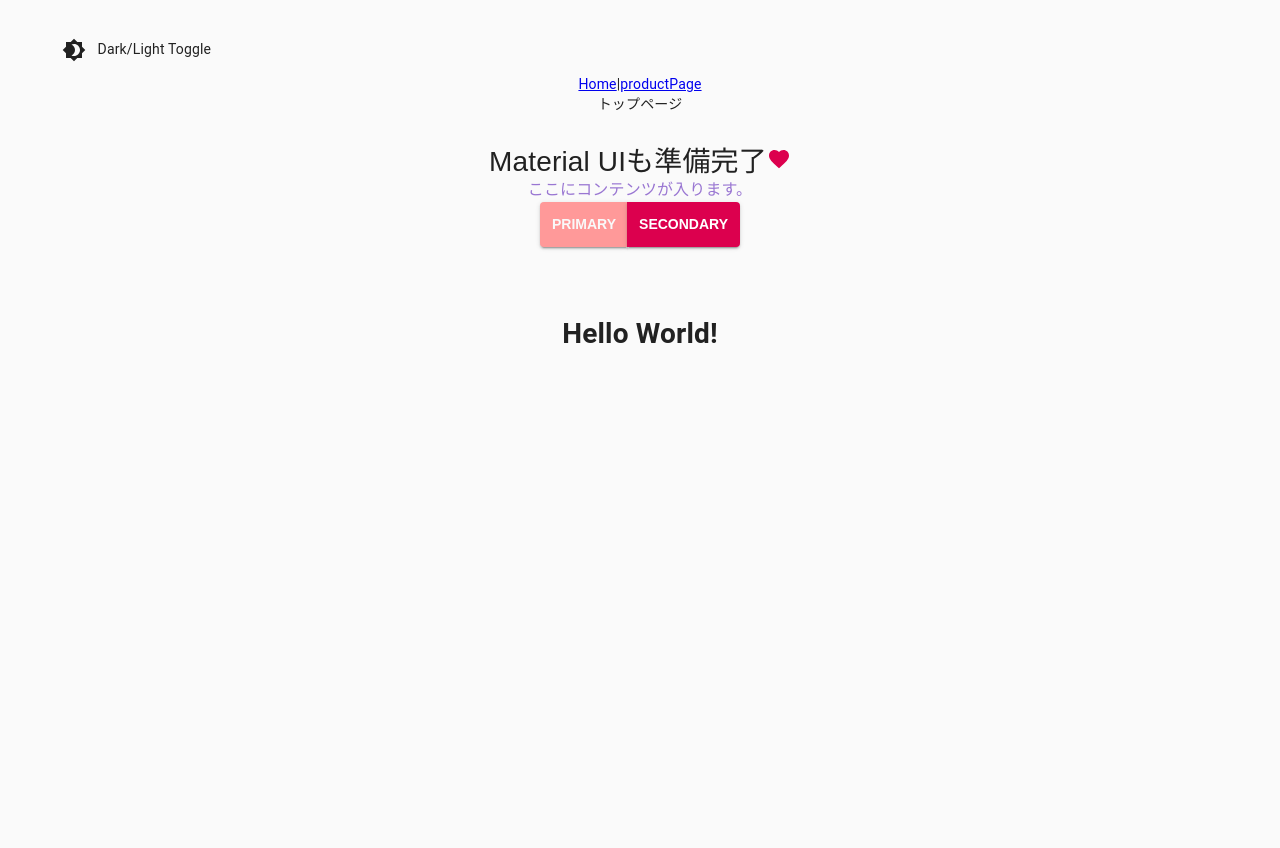
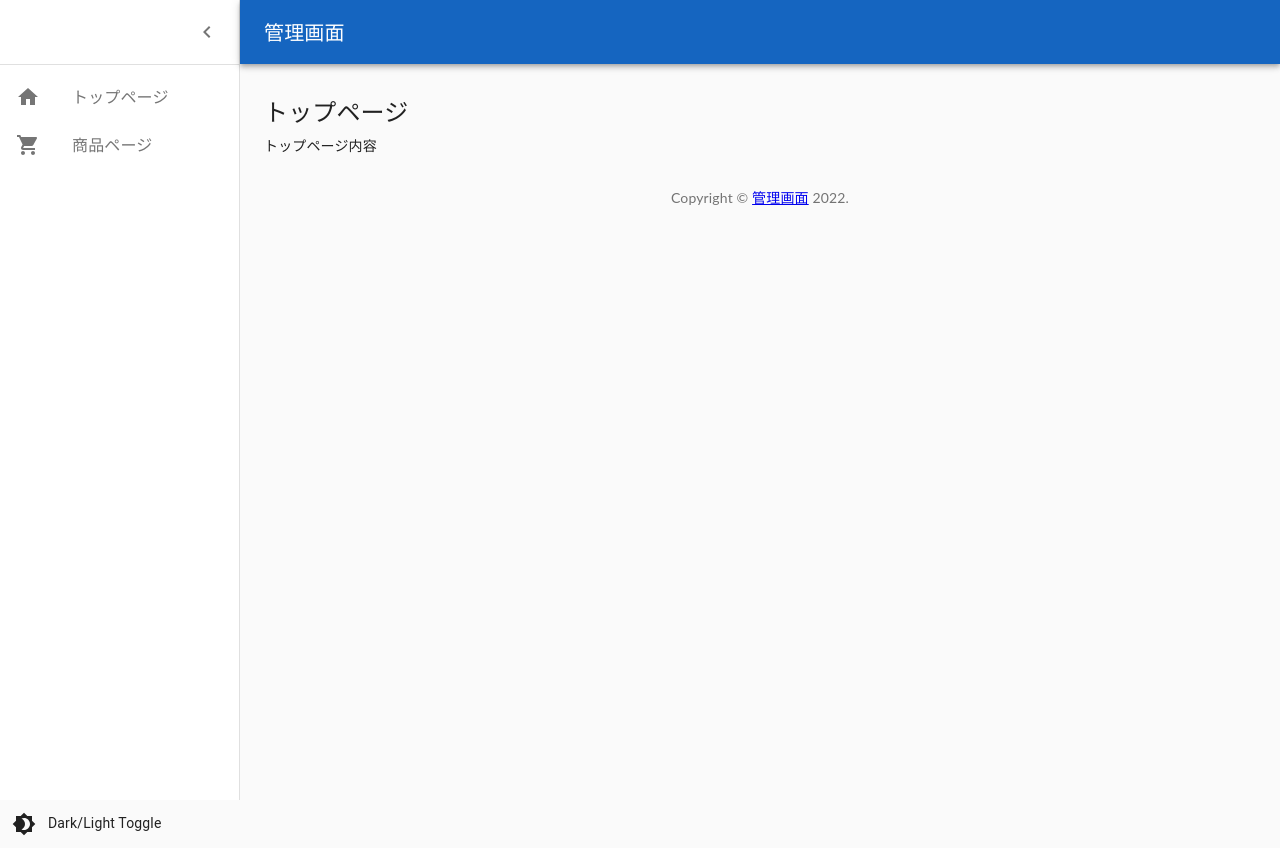
Before and after one commit to BoxPistols/mui4, a React app: page / in a window 1280 px wide. Before the commit the page ends 800 px from the top, so only its background shows below. Built offline with nearby package versions, Linux system fonts and the light colour scheme; the HTML template or start-up script is replaced by a standard one.

Commit message:
Add Admin Base

```diff
--- a/src/App.tsx
+++ b/src/App.tsx
@@ -1,18 +1,18 @@
 import React, { ReactNode } from 'react'
 import { makeStyles } from '@material-ui/core/styles'
 
-import {
-  Container,
-  Box,
-  Typography,
-  Button,
-  ButtonProps,
-  ButtonGroup,
-} from '@material-ui/core'
+// import {
+//   Container,
+//   Box,
+//   Typography,
+//   Button,
+//   ButtonProps,
+//   ButtonGroup,
+// } from '@material-ui/core'
 
 const useStyles = makeStyles((theme) => ({
   root: {
-    padding: theme.spacing(2),
+    // padding: theme.spacing(2),
     textAlign: 'center',
   },
 }))
@@ -25,9 +25,9 @@
   const classes = useStyles()
   return (
     <>
-      <Container maxWidth='lg' className={classes.root}>
-        {children}
-      </Container>
+      {/* <Container maxWidth='lg' className={classes.root}> */}
+      {children}
+      {/* </Container> */}
     </>
   )
 }
--- a/src/components/pages/HomePage.tsx
+++ b/src/components/pages/HomePage.tsx
@@ -1,12 +1,16 @@
 import React from 'react'
-import { CmpMuiBase } from '../../components/CmpMuiBase'
+// import { CmpMuiBase } from '../../components/CmpMuiBase'
+import GenericTemplate from '../templates/GenericTemplate'
+
 const HomePage: React.FC = () => {
   return (
     <>
-      <div className='flex f-center'>
-        <div>トップページ</div>
-        <CmpMuiBase />
-      </div>
+      {/* <div className='flex f-center'> */}
+      <GenericTemplate title='トップページ'>
+        <>トップページ内容</>
+      </GenericTemplate>
+      {/* <CmpMuiBase /> */}
+      {/* </div> */}
     </>
   )
 }
--- a/src/components/pages/ProductPage.tsx
+++ b/src/components/pages/ProductPage.tsx
@@ -1,7 +1,12 @@
 import React from 'react'
+import GenericTemplate from '../templates/GenericTemplate'
 
 const ProductPage: React.FC = () => {
-  return <>商品ページ</>
+  return (
+    <>
+      <GenericTemplate title='トップページ'>商品ページ内容</GenericTemplate>
+    </>
+  )
 }
 
 export default ProductPage
--- /dev/null
+++ b/src/components/templates/GenericTemplate.tsx
@@ -0,0 +1,254 @@
+import React from 'react'
+import clsx from 'clsx'
+import { createMuiTheme } from '@material-ui/core/styles'
+import * as colors from '@material-ui/core/colors'
+import { makeStyles, createStyles, Theme } from '@material-ui/core/styles'
+import { ThemeProvider } from '@material-ui/styles'
+import CssBaseline from '@material-ui/core/CssBaseline'
+import Drawer from '@material-ui/core/Drawer'
+import Box from '@material-ui/core/Box'
+import AppBar from '@material-ui/core/AppBar'
+import Toolbar from '@material-ui/core/Toolbar'
+import List from '@material-ui/core/List'
+import Typography from '@material-ui/core/Typography'
+import Divider from '@material-ui/core/Divider'
+import Container from '@material-ui/core/Container'
+import { Link } from 'react-router-dom'
+import MenuIcon from '@material-ui/icons/Menu'
+import ChevronLeftIcon from '@material-ui/icons/ChevronLeft'
+import IconButton from '@material-ui/core/IconButton'
+import HomeIcon from '@material-ui/icons/Home'
+import ShoppingCartIcon from '@material-ui/icons/ShoppingCart'
+import ListItem from '@material-ui/core/ListItem'
+import ListItemIcon from '@material-ui/core/ListItemIcon'
+import ListItemText from '@material-ui/core/ListItemText'
+
+const drawerWidth = 240
+
+const theme = createMuiTheme({
+  typography: {
+    fontFamily: [
+      'Noto Sans JP',
+      'Lato',
+      '游ゴシック Medium',
+      '游ゴシック体',
+      'Yu Gothic Medium',
+      'YuGothic',
+      'ヒラギノ角ゴ ProN',
+      'Hiragino Kaku Gothic ProN',
+      'メイリオ',
+      'Meiryo',
+      'ＭＳ Ｐゴシック',
+      'MS PGothic',
+      'sans-serif',
+    ].join(','),
+  },
+  palette: {
+    primary: { main: colors.blue[800] }, // テーマの色
+  },
+})
+
+const useStyles = makeStyles((theme: Theme) =>
+  createStyles({
+    root: {
+      display: 'flex',
+    },
+    toolbar: {
+      paddingRight: 24,
+    },
+    toolbarIcon: {
+      display: 'flex',
+      alignItems: 'center',
+      justifyContent: 'flex-end',
+      padding: '0 8px',
+      ...theme.mixins.toolbar,
+    },
+    appBar: {
+      zIndex: theme.zIndex.drawer + 1,
+      transition: theme.transitions.create(['width', 'margin'], {
+        easing: theme.transitions.easing.sharp,
+        duration: theme.transitions.duration.leavingScreen,
+      }),
+    },
+    appBarShift: {
+      marginLeft: drawerWidth,
+      width: `calc(100% - ${drawerWidth}px)`,
+      transition: theme.transitions.create(['width', 'margin'], {
+        easing: theme.transitions.easing.sharp,
+        duration: theme.transitions.duration.enteringScreen,
+      }),
+    },
+    menuButton: {
+      marginRight: 36,
+    },
+    menuButtonHidden: {
+      display: 'none',
+    },
+    title: {
+      flexGrow: 1,
+    },
+    pageTitle: {
+      marginBottom: theme.spacing(1),
+    },
+    drawerPaper: {
+      position: 'relative',
+      whiteSpace: 'nowrap',
+      width: drawerWidth,
+      transition: theme.transitions.create('width', {
+        easing: theme.transitions.easing.sharp,
+        duration: theme.transitions.duration.enteringScreen,
+      }),
+    },
+    drawerPaperClose: {
+      overflowX: 'hidden',
+      transition: theme.transitions.create('width', {
+        easing: theme.transitions.easing.sharp,
+        duration: theme.transitions.duration.leavingScreen,
+      }),
+      width: theme.spacing(7),
+      [theme.breakpoints.up('sm')]: {
+        width: theme.spacing(9),
+      },
+    },
+    appBarSpacer: theme.mixins.toolbar,
+    content: {
+      flexGrow: 1,
+      height: '100vh',
+      overflow: 'auto',
+    },
+    container: {
+      paddingTop: theme.spacing(4),
+      paddingBottom: theme.spacing(4),
+    },
+    paper: {
+      padding: theme.spacing(2),
+      display: 'flex',
+      overflow: 'auto',
+      flexDirection: 'column',
+    },
+    link: {
+      textDecoration: 'none',
+      color: theme.palette.text.secondary,
+    },
+  })
+)
+
+const Copyright = () => {
+  return (
+    <Typography variant='body2' color='textSecondary' align='center'>
+      {'Copyright © '}
+      <Link color='inherit' to='/'>
+        管理画面
+      </Link>{' '}
+      {new Date().getFullYear()}
+      {'.'}
+    </Typography>
+  )
+}
+
+export interface GenericTemplateProps {
+  children: React.ReactNode
+  title: string
+}
+
+const GenericTemplate: React.FC<GenericTemplateProps> = ({
+  children,
+  title,
+}) => {
+  const classes = useStyles()
+  const [open, setOpen] = React.useState(true)
+  const handleDrawerOpen = () => {
+    setOpen(true)
+  }
+  const handleDrawerClose = () => {
+    setOpen(false)
+  }
+
+  return (
+    <ThemeProvider theme={theme}>
+      <div className={classes.root}>
+        <CssBaseline />
+        <AppBar
+          position='absolute'
+          className={clsx(classes.appBar, open && classes.appBarShift)}
+        >
+          <Toolbar className={classes.toolbar}>
+            <IconButton
+              edge='start'
+              color='inherit'
+              aria-label='open drawer'
+              onClick={handleDrawerOpen}
+              className={clsx(
+                classes.menuButton,
+                open && classes.menuButtonHidden
+              )}
+            >
+              <MenuIcon />
+            </IconButton>
+            <Typography
+              component='h1'
+              variant='h6'
+              color='inherit'
+              noWrap
+              className={classes.title}
+            >
+              管理画面
+            </Typography>
+          </Toolbar>
+        </AppBar>
+        <Drawer
+          variant='permanent'
+          classes={{
+            paper: clsx(classes.drawerPaper, !open && classes.drawerPaperClose),
+          }}
+          open={open}
+        >
+          <div className={classes.toolbarIcon}>
+            <IconButton onClick={handleDrawerClose}>
+              <ChevronLeftIcon />
+            </IconButton>
+          </div>
+          <Divider />
+          <List>
+            <Link to='/' className={classes.link}>
+              <ListItem button>
+                <ListItemIcon>
+                  <HomeIcon />
+                </ListItemIcon>
+                <ListItemText primary='トップページ' />
+              </ListItem>
+            </Link>
+            <Link to='/products' className={classes.link}>
+              <ListItem button>
+                <ListItemIcon>
+                  <ShoppingCartIcon />
+                </ListItemIcon>
+                <ListItemText primary='商品ページ' />
+              </ListItem>
+            </Link>
+          </List>
+        </Drawer>
+        <main className={classes.content}>
+          <div className={classes.appBarSpacer} />
+          <Container maxWidth='lg' className={classes.container}>
+            <Typography
+              component='h2'
+              variant='h5'
+              color='inherit'
+              noWrap
+              className={classes.pageTitle}
+            >
+              {title}
+            </Typography>
+            {children}
+            <Box pt={4}>
+              <Copyright />
+            </Box>
+          </Container>
+        </main>
+      </div>
+    </ThemeProvider>
+  )
+}
+
+export default GenericTemplate
--- a/src/index.scss
+++ b/src/index.scss
@@ -1,5 +1,5 @@
 body {
-  padding: 2vw;
+  padding: 0;
 }
 
 .flex {
--- a/src/index.tsx
+++ b/src/index.tsx
@@ -7,20 +7,20 @@
 import { Menu } from './layout/Menu'
 import './index.scss'
 import { Container } from '@material-ui/core'
+// import GenericTemplate from './components/templates/GenericTemplate'
 
 ReactDOM.render(
   <>
-    <Container maxWidth='lg' className=''>
-      <DarkToggle>Dark/Light Toggle</DarkToggle>
-      <ThemeProvider theme={theme}>
+    <div className=''>
+      <App>
         <Menu />
-        <div className='flex f-center'>
-          <App>
-            <h1>Hello World!</h1>
-          </App>
-        </div>
-      </ThemeProvider>
-    </Container>
+        <DarkToggle>Dark/Light Toggle</DarkToggle>
+        {/* <h1>Hello World!</h1> */}
+        {/* <Container maxWidth='lg' className=''> */}
+        {/* <ThemeProvider theme={theme}></ThemeProvider> */}
+        {/* </Container> */}
+      </App>
+    </div>
   </>,
   document.getElementById('root')
 )
--- a/src/layout/Menu.tsx
+++ b/src/layout/Menu.tsx
@@ -7,17 +7,16 @@
 
 export const Menu: React.FC = () => {
   return (
-    <div className=''>
+    <>
       <BrowserRouter>
-        <div className='flex f-row f-jc-center'>
-          <Link to='/'>Home</Link> | <Link to='/productPage'>productPage</Link>
-        </div>
-
+        {/* <div className='flex f-row f-jc-center'> */}
+        {/* <Link to='/'>Home</Link> | <Link to='/products'>products</Link> */}
+        {/* </div> */}
         <Routes>
           <Route path='/' element={<HomePage />} />
-          <Route path='productPage' element={<ProductPage />} />
+          <Route path='products' element={<ProductPage />} />
         </Routes>
       </BrowserRouter>
-    </div>
+    </>
   )
 }
```
Also changed, not shown: 1 other file (tests, documents, lock files or other folders).
